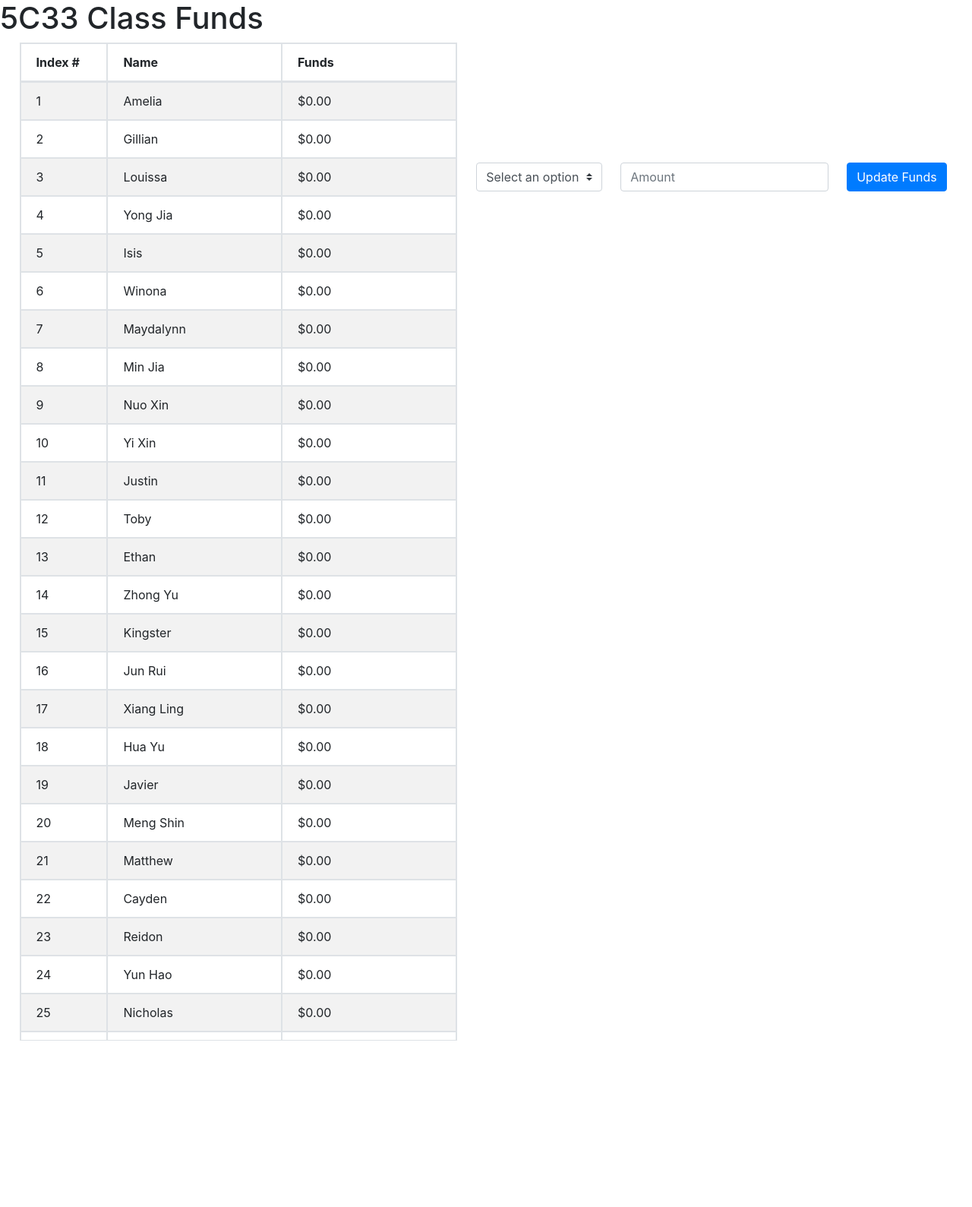
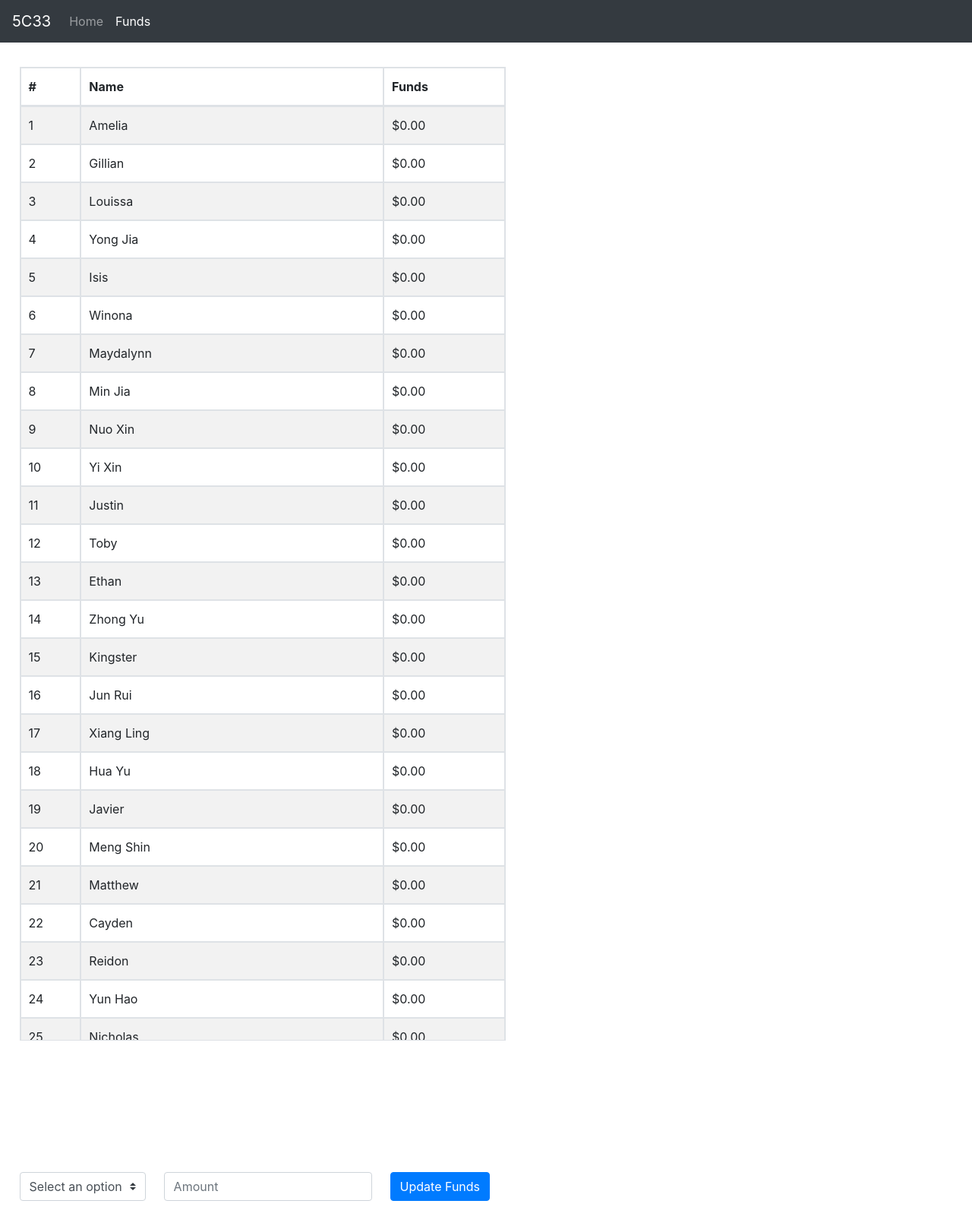
Before and after one commit to LimMengShin/235c33, a Flask app: page /funds in a window 1280 px wide. Shown: the whole page at 76% size. Before the commit the page ends 1370 px from the top, so only its background shows below. Run offline with Flask 3, Linux system fonts and the light colour scheme; data comes from the database, SQL or seed files in the repository.

Commit message:
added navbar

```diff
--- a/Class Site/static/css/style.css
+++ b/Class Site/static/css/style.css
@@ -4,9 +4,9 @@ body {
 
 #mytable {
     float: left;
-    width: 45vw;
-    height: 90vh;
+    width: 50vw;
     margin-left: 2vw;
+    padding-top: 2vh;
 }
 
 .submission {
@@ -30,21 +30,17 @@ body {
     display: block;
     width: 100%;
     overflow: overlay;
-    height: 80vh;
+    height: 78vh;
 }
 
-#mytable tbody tr{
-    display: grid;
-    grid-template-columns: 1fr 2fr 2fr;
-}
-
+#mytable tbody tr,
 #mytable thead tr {
     display: grid;
-    grid-template-columns: 1fr 2fr 2fr;
+    grid-template-columns: 0.5fr 2.5fr 1fr;
 }
 
 #mytable thead th,
 #mytable tbody th,
 #mytable tbody td {
-    padding: 12px 20px 12px 20px;
+    padding: 12px 15px 12px 10px;
 }
--- a/Class Site/templates/class_funds.html
+++ b/Class Site/templates/class_funds.html
@@ -4,7 +4,6 @@
 Class Funds
 {% endblock %}
 {% block body %}
-<h1>5C33 Class Funds</h1>
 <div class="container">
     {% for message in get_flashed_messages(e) %}
     <div class="alert alert-danger">
@@ -18,7 +17,7 @@ Class Funds
 
         <thead>
             <tr>
-                <th>Index #</th>
+                <th>#</th>
                 <th>Name</th>
                 <th>Funds</th>
             </tr>
@@ -35,7 +34,6 @@ Class Funds
     </table>
 </div>
 <div class="submission">
-    <span>
     <form action="/funds" method="post" class="form-inline">
         <div class="form-group mb-2">
             <select name="group" class="custom-select">
@@ -52,7 +50,6 @@ Class Funds
             <input type="submit" value="Update Funds" class="btn btn-primary">
         </div>
     </form>
-    </span>
 </div>
 
 <div class="clearfix"></div>
--- a/Class Site/templates/index.html
+++ b/Class Site/templates/index.html
@@ -4,7 +4,6 @@
 
 {% block body %}
 
-    <h1>5C33</h1>
     <h1 style="text-align: center;"><a href="/funds">Go To Funds!!!!</a></h1>
 
 {% endblock %}
--- a/Class Site/templates/layout.html
+++ b/Class Site/templates/layout.html
@@ -9,6 +9,20 @@
         <title>{% block title %}{% endblock %}</title>
     </head>
     <body>
+        <nav class="navbar navbar-expand-lg navbar-dark bg-dark sticky-top">
+            <a class="navbar-brand" href="/">5C33</a>
+
+            <div class="collapse navbar-collapse" id="navbarSupportedContent">
+              <ul class="navbar-nav mr-auto">
+                <li class="nav-item {% if url_for(request.endpoint)=='/' %}active{% endif %}">
+                  <a class="nav-link" href="/">Home</a>
+                </li>
+                <li class="nav-item {% if url_for(request.endpoint)=='/funds' %}active{% endif %}">
+                  <a class="nav-link" href="/funds">Funds</a>
+                </li>
+              </ul>
+            </div>
+          </nav>
         {% block body %}{% endblock %}
         <script src="https://code.jquery.com/jquery-3.3.1.slim.min.js" integrity="sha384-q8i/X+965DzO0rT7abK41JStQIAqVgRVzpbzo5smXKp4YfRvH+8abtTE1Pi6jizo" crossorigin="anonymous"></script>
         <script src="https://cdn.jsdelivr.net/npm/popper.js@1.14.7/dist/umd/popper.min.js" integrity="sha384-UO2eT0CpHqdSJQ6hJty5KVphtPhzWj9WO1clHTMGa3JDZwrnQq4sF86dIHNDz0W1" crossorigin="anonymous"></script>
```
Lines whose indentation alone changed are shown as unchanged.
